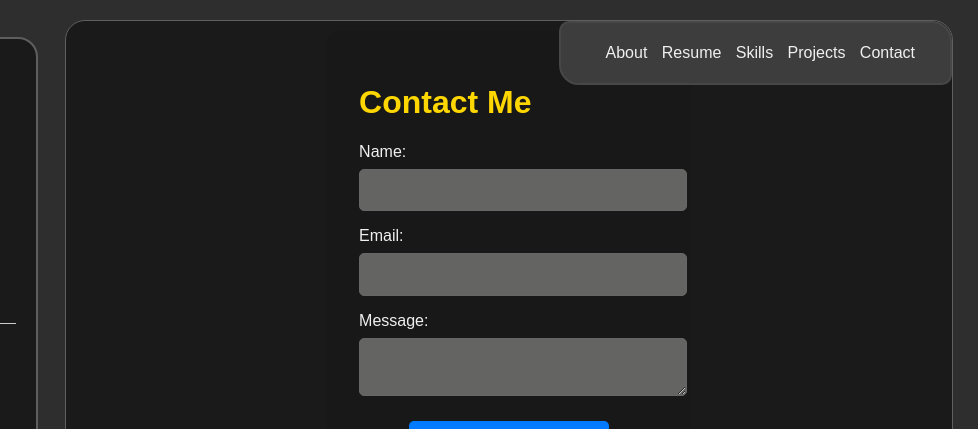
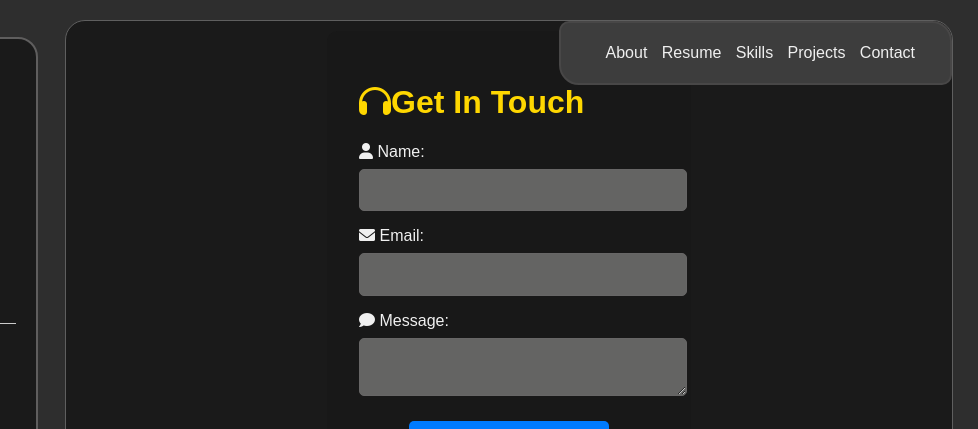
Before and after one commit to Nikhilrudhrarapu/my-portfolio, a plain HTML site: page index.html in a window 1280 px wide. Both pictures are taken after a click on the link "Contact". Shown: the top 429 px of the page, 302-1280 px from the left. Drawn offline with Linux system fonts and the light colour scheme.

Commit message:
Update index.html

```diff
--- a/index.html
+++ b/index.html
@@ -3,9 +3,19 @@
 <head>
     <meta charset="UTF-8">
     <meta name="viewport" content="width=device-width, initial-scale=1.0">
-    <title>portfolio|Rudhrarapu Nikhil</title>
+    <title>Rudhrarapu Nikhil</title>
     <link rel="stylesheet" href="style.css">
+    <link rel="icon" type="image/png" href="path/to/your/icon.png">
     <link rel="stylesheet" href="https://cdnjs.cloudflare.com/ajax/libs/font-awesome/6.0.0-beta3/css/all.min.css">
+    <link rel="stylesheet" href="https://cdnjs.cloudflare.com/ajax/libs/font-awesome/6.0.0-beta3/css/all.min.css">
+<script src="https://cdn.emailjs.com/dist/email.min.js"></script>
+<script type="text/javascript">
+   (function(){
+      emailjs.init("PS-T7BvzUXszNIKPJ"); // Use your actual public key as a string
+   })();
+</script>
+
+
 </head>
 <body>
     <div class="container">
@@ -186,24 +196,32 @@
 
             <!-- Contact Section -->
             <div id="contact" class="section">
-                    <h1>Contact Me</h1>
-                    <form id="contact-form">
-                        <label for="name">Name:</label>
+                <h1> <i class="fas fa-headphones"></i>Get In Touch</h1>
+                <form id="contact-form">
+                    <div class="form-group">
+                        <label for="name"><i class="fas fa-user"></i> Name:</label>
                         <input type="text" id="name" name="name" required>
+                    </div>
 
-                        <label for="email">Email:</label>
+                    <div class="form-group">
+                        <label for="email"><i class="fas fa-envelope"></i> Email:</label>
                         <input type="email" id="email" name="email" required>
+                    </div>
 
-                        <label for="message">Message:</label>
+                    <div class="form-group">
+                        <label for="message"><i class="fas fa-comment"></i> Message:</label>
                         <textarea id="message" name="message" required></textarea>
+                    </div>
 
-                        <button type="submit">Send Message</button>
-                    </form>
-                    <p id="status"></p>
+                    <button type="submit">Send Message</button>
+                </form>
+                <p id="status"></p>
             </div>
+
+
         </div>
     </div>
-    <script src="https://cdn.emailjs.com/dist/email.min.js"></script>
+
 
 
     <script src="script.js"></script>
```
